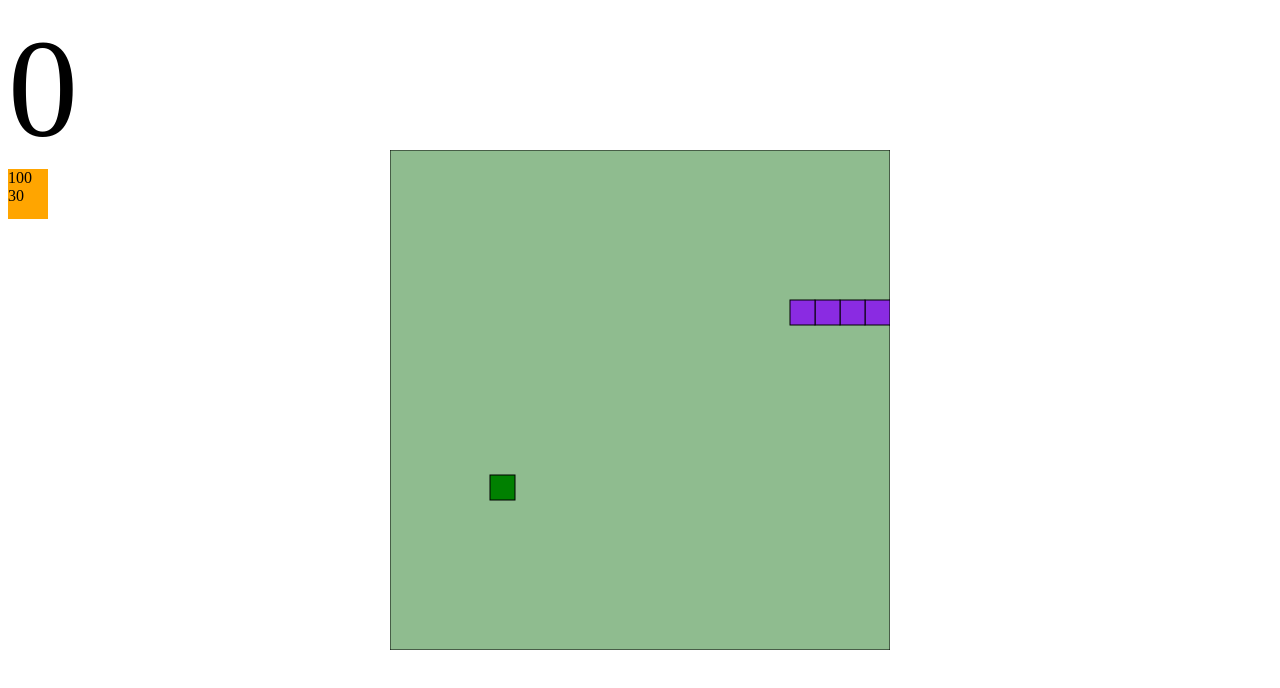
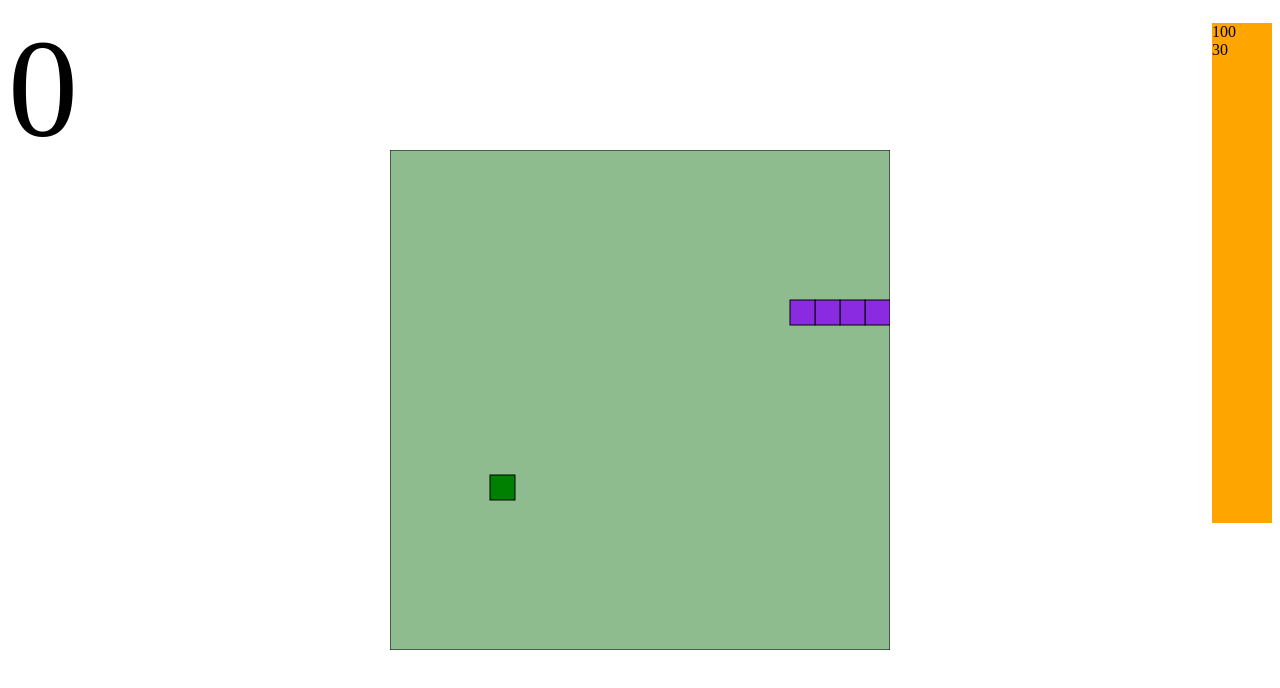
Before and after one commit to Christinarbuck/gics, a website: page views/snake.html in a window 1280 px wide. Drawn offline with Linux system fonts and the light colour scheme; files that its build step writes are made by us from their sources.

Commit message:
Added snake speed and high score banner on right (doesn't update yet)

```diff
--- a/public/stylesheets/snake-style.css
+++ b/public/stylesheets/snake-style.css
@@ -13,6 +13,13 @@
 
 .scoreboard{
     background-color: orange;
-    width: 40px;
-    height: 50px;
+    margin-top: 15px;
+    width: 60px;
+    height: 500px;
 }
+
+.container{
+  display: flex;
+  flex-direction: row column;
+  justify-content: space-between;
+}
--- a/views/snake.html
+++ b/views/snake.html
@@ -8,9 +8,11 @@
   <title>Snake</title>
 </head>
 <body>
+<div class="container">
   <div id="score">0</div>
+  <canvas id="gameCanvas" width="500" height="500"></canvas>
   <div class="scoreboard col-md-3" >100<br>30</div>
-  <canvas id="gameCanvas" width="500" height="500"></canvas>
+</div>
 </body>
 
   <script>
@@ -79,6 +81,9 @@
         // Vertical velocity
         dy = 0;
         reset_timer = 10;
+        score = 0;
+        // Display score on screen
+        document.getElementById('score').innerHTML = score;
 
       }
 
@@ -94,7 +99,7 @@
       }
       // Call game again
       main();
-      }, GAME_SPEED)
+      }, GAME_SPEED - score)
     }
 
     /**
```
